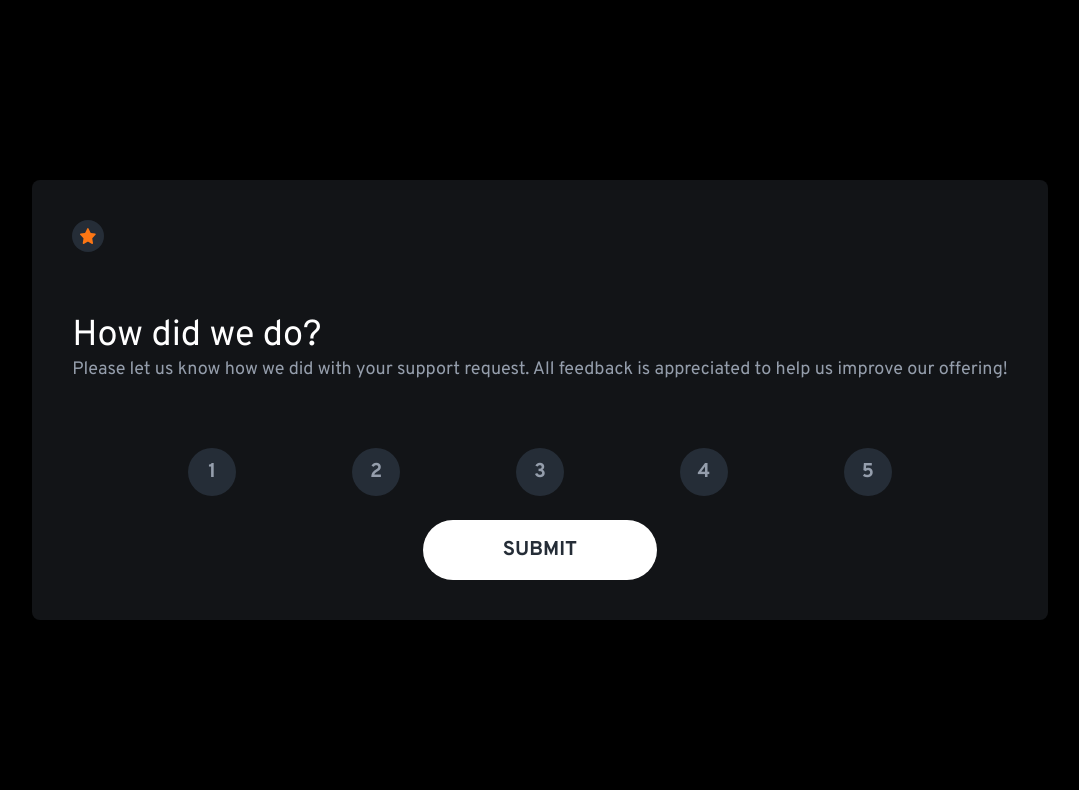
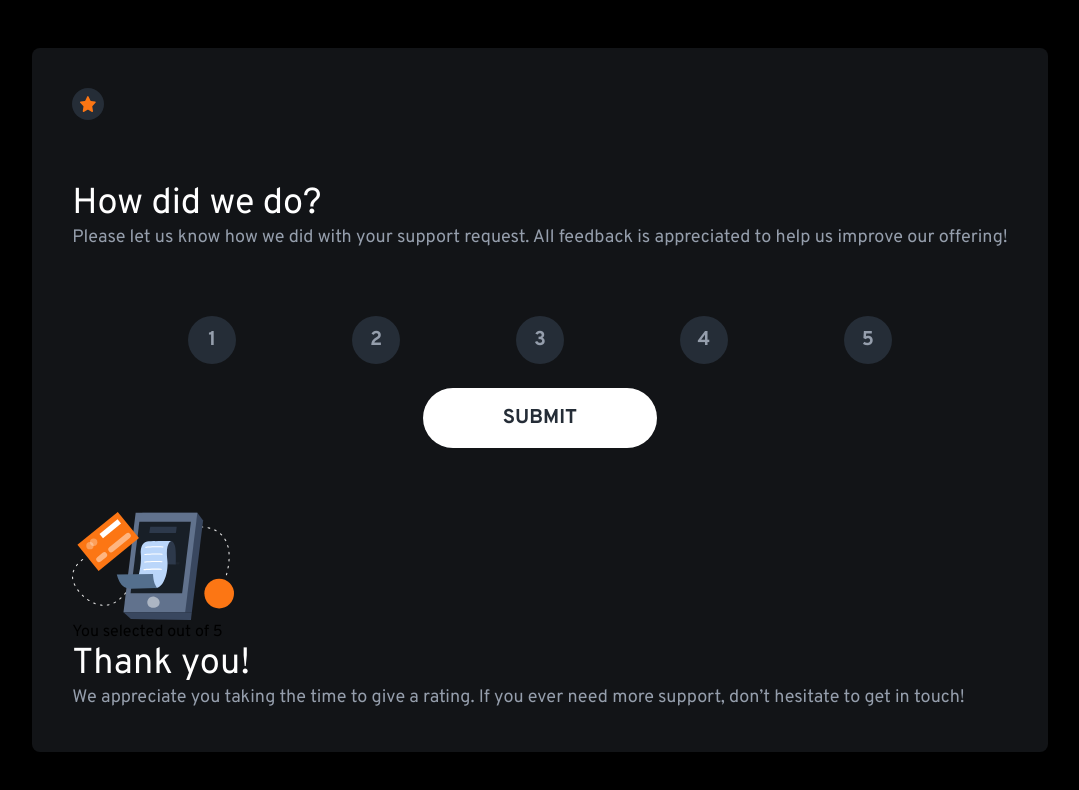
Before and after one commit to lavollmer/interactive-rating-component, a React (Vite) app: page / in a window 1280 px wide. Shown: the top 790 px of the page, without its empty margins (100-1179 px from the left). Built offline with nearby package versions, Linux system fonts and the light colour scheme.

Commit message:
updating the rating and number

```diff
--- a/src/App.jsx
+++ b/src/App.jsx
@@ -1,6 +1,7 @@
 import "./App.css";
 import IconStar from "../src/assets/icon-star.svg";
 import Rating from "./components/Rating";
+import Thank from "./components/Thank";
 
 function App() {
   const number = "";
@@ -25,6 +26,9 @@ function App() {
           <div>
             <Rating number={number} />
           </div>
+          <div>
+            <Thank rating={number} />
+          </div>
         </div>
       </div>
     </>
--- a/src/components/Thank.jsx
+++ b/src/components/Thank.jsx
@@ -1,12 +1,15 @@
 import React from "react";
 import IllustrationThank from "../assets/illustration-thank-you.svg";
 
-const Thank = () => {
+const Thank = ({rating}) => {
   return (
     <div>
       <div>
         <div>
           <img src={IllustrationThank} alt="illustration-thank-you" />
+        </div>
+        <div>
+            <p>You selected {rating} out of 5</p>
         </div>
         <div>
           <h1 className="text-white text-4xl">Thank you!</h1>
```
